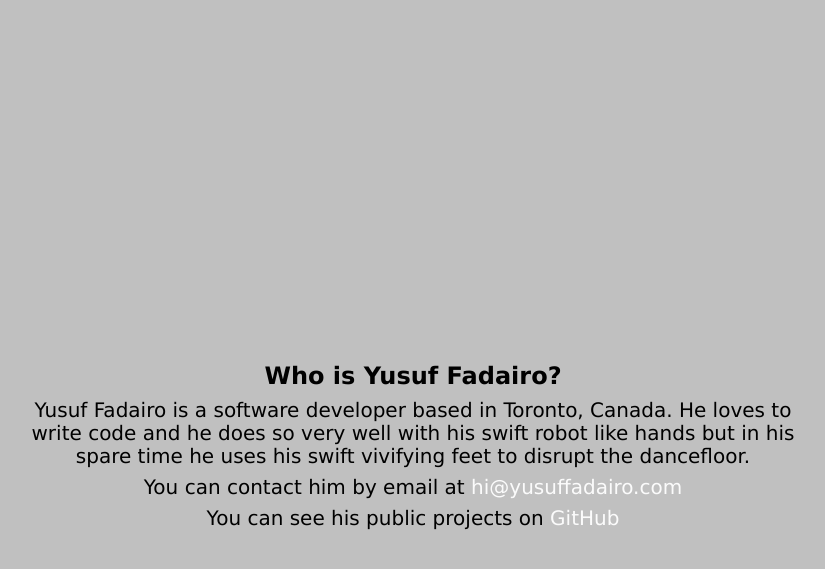
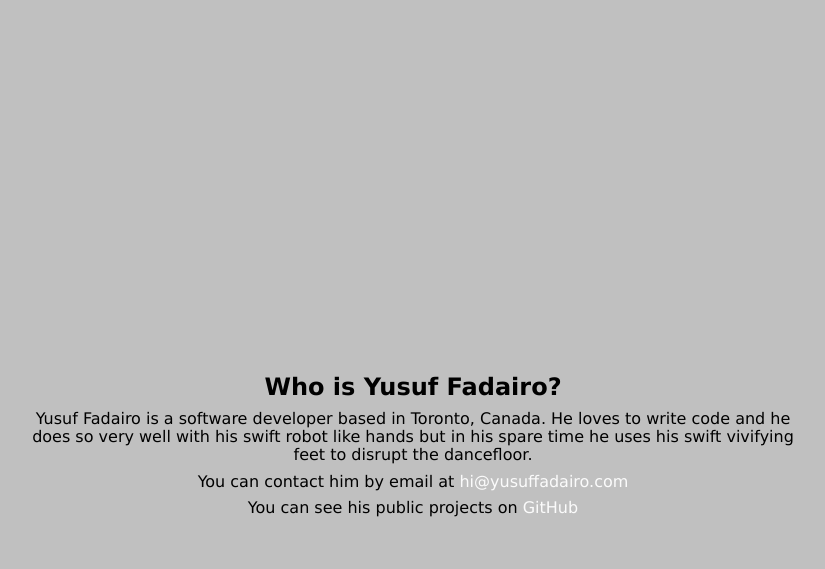
Before and after one commit to nomadyus/yusuf-kami.github.io, a Jekyll site: the page built from about.md, in a window 1280 px wide. Shown: the top 569 px of the page, without its empty margins (227-1052 px from the left). Built offline with Jekyll 4.4.1, drawn with Linux system fonts in a browser that asks for light colours.

Commit message:
about page text

```diff
--- a/about.md
+++ b/about.md
@@ -4,13 +4,13 @@
 permalink: /about/
 ---
 
-<p class="ma0 pa0 f4 pv2">
+<p class="ma0 pa0 f5 pv2">
   <span class="golden">Yusuf Fadairo</span> is a software developer based in Toronto, Canada.
   He loves to write code and he does so very well with his swift robot like hands but in his  spare time he uses his <span class="">swift vivifying feet</span> to disrupt the dancefloor.
 </p>
-<p class="ma0 pa0 f4 pb2">
+<p class="ma0 pa0 f5 pb2">
   You can contact him by email at <a class="link emphasize" href="mailto:{{ site.email }}">{{ site.email }}</a>
 </p>
-<p class="ma0 pa0 f4 pb2">
+<p class="ma0 pa0 f5 pb2">
   You can see his public projects on <a class="link emphasize" href="https://github.com/yusuf-kami"> GitHub</a>
 </p>
```
